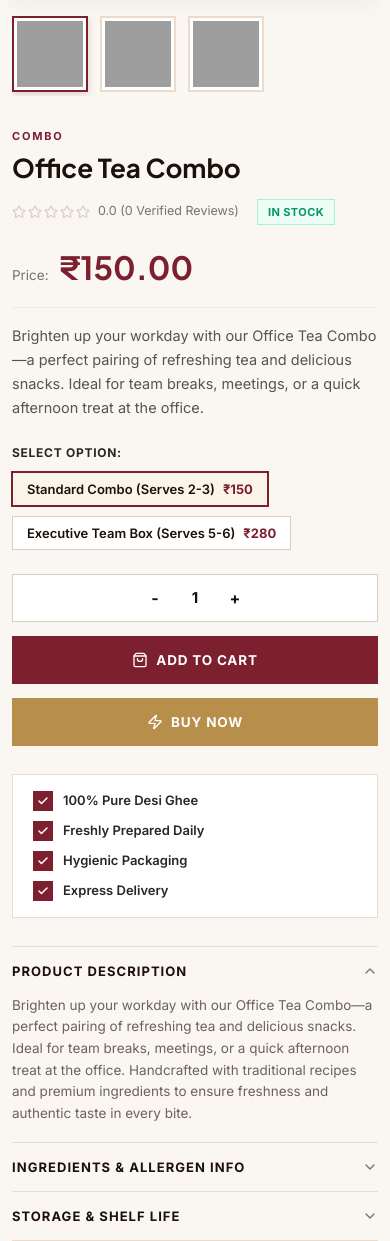
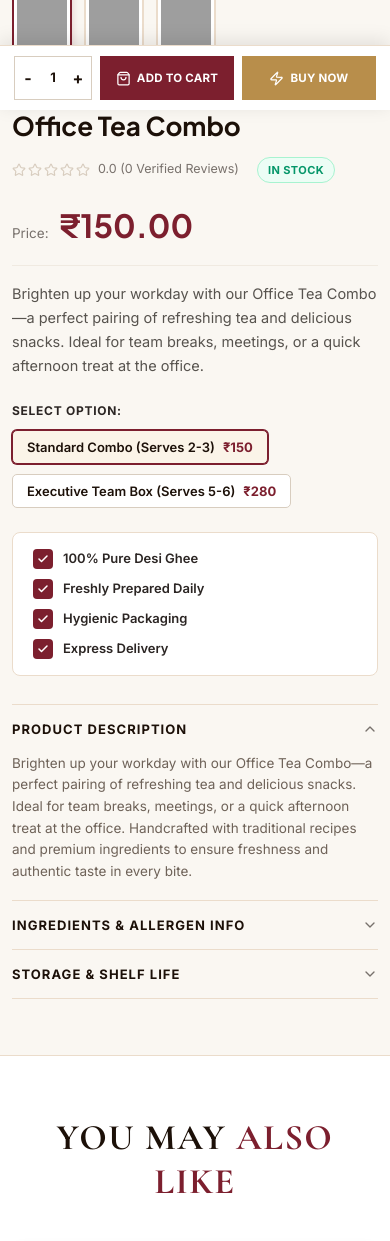
Before and after one commit to neosharma995/dayal-sweets, a Laravel app: page /product in a window 390 px wide. Shown: the part 734-1975 px from the top of the page. Run offline with Laravel 12, Linux system fonts and the light colour scheme; data comes from the database, SQL or seed files in the repository; style sheets or scripts are compiled from the project's sources; some libraries are stand-ins or nearby versions; some web fonts are replaced; grey boxes are pictures that could not be loaded.

Commit message:
style: update mobile layout and styling for product single page

```diff
--- a/resources/scss/pages/_product-single.scss
+++ b/resources/scss/pages/_product-single.scss
@@ -15,6 +15,10 @@
 
 .dayal-product-single-main {
     padding-bottom: 56px;
+
+    @media (max-width: 768px) {
+        padding-bottom: 90px;
+    }
 }
 
 // --------------------------------------------------------------------------
@@ -181,7 +185,7 @@
 // 02. Product Showcase Layout
 // --------------------------------------------------------------------------
 .dayal-product-showcase-section {
-    padding: 56px 0 64px;
+    padding: 30px 0 56px 0;
 
     .dayal-product-layout {
         display: grid;
@@ -247,6 +251,11 @@
                 overflow: hidden;
                 transition: all 0.2s ease;
                 flex-shrink: 0;
+
+                @media (max-width: 768px) {
+                    width: 60px;
+                    height: 60px;
+                }
 
                 img {
                     width: 100%;
@@ -325,7 +334,7 @@
 
             .product-stock-badge {
                 padding: 4px 10px;
-                border-radius: 0;
+                border-radius: 999px;
                 background: #ecfdf5;
                 color: #059669;
                 border: 1px solid #a7f3d0;
@@ -396,7 +405,7 @@
                     padding: 8px 14px;
                     background: #ffffff;
                     border: 1px solid #d8cdbf;
-                    border-radius: 0;
+                    border-radius: 5px;
                     cursor: pointer;
                     font-size: 13px;
                     transition: all 0.25s ease;
@@ -443,7 +452,7 @@
                 height: 48px;
 
                 .qty-btn {
-                    width: 40px;
+                    width: 36px;
                     height: 100%;
                     border: none;
                     border-radius: 0;
@@ -464,7 +473,7 @@
                 }
 
                 .qty-value {
-                    min-width: 40px;
+                    min-width: 34px;
                     text-align: center;
                     font-size: 15px;
                     font-weight: 700;
@@ -489,6 +498,13 @@
                 text-transform: uppercase;
                 cursor: pointer;
                 transition: all 0.25s ease;
+
+                svg {
+                    flex-shrink: 0;
+                    width: 16px;
+                    height: 16px;
+                    display: inline-block;
+                }
 
                 &:hover {
                     background: transparent;
@@ -527,6 +543,13 @@
                 cursor: pointer;
                 transition: all 0.25s ease;
 
+                svg {
+                    flex-shrink: 0;
+                    width: 16px;
+                    height: 16px;
+                    display: inline-block;
+                }
+
                 &:hover {
                     background: transparent;
                     color: #b88e4b;
@@ -534,17 +557,71 @@
                 }
             }
 
-            @media (max-width: 640px) {
-                flex-direction: column;
-                align-items: stretch;
+            @media (max-width: 768px) {
+                position: fixed;
+                bottom: 0;
+                left: 0;
+                right: 0;
+                width: 100%;
+                z-index: 999;
+                margin-bottom: 0;
+                padding: 10px 14px calc(10px + env(safe-area-inset-bottom, 0px));
+                background: #ffffff;
+                box-shadow: 0 -4px 18px rgba(0, 0, 0, 0.1);
+                border-top: 1px solid #ebdccb;
+                display: flex;
+                flex-direction: row;
+                align-items: center;
+                gap: 8px;
+                box-sizing: border-box;
 
                 .product-quantity-counter {
-                    justify-content: center;
+                    flex: 0 0 auto;
+                    height: 44px;
+                    border-radius: 0;
+
+                    .qty-btn {
+                        width: 26px;
+                    }
+
+                    .qty-value {
+                        min-width: 24px;
+                        font-size: 13px;
+                    }
                 }
 
-                .btn-add-to-cart,
+                .btn-add-to-cart {
+                    flex: 1 1 0;
+                    height: 44px;
+                    padding: 0 8px;
+                    font-size: 11.5px;
+                    letter-spacing: 0.02em;
+                    white-space: nowrap;
+                    gap: 6px;
+
+                    svg {
+                        flex-shrink: 0;
+                        width: 15px;
+                        height: 15px;
+                        display: inline-block;
+                    }
+                }
+
                 .btn-buy-now {
-                    width: 100%;
+                    flex: 1 1 0;
+                    height: 44px;
+                    padding: 0 8px;
+                    font-size: 11.5px;
+                    letter-spacing: 0.02em;
+                    white-space: nowrap;
+                    gap: 6px;
+
+                    svg {
+                        flex-shrink: 0;
+                        width: 15px;
+                        height: 15px;
+                        display: inline-block;
+                    }
                 }
             }
         }
@@ -556,7 +633,7 @@
             gap: 12px 24px;
             background: #ffffff;
             border: 1px solid #ebdccb;
-            border-radius: 0;
+            border-radius: 8px;
             padding: 16px 20px;
             margin-bottom: 28px;
 
@@ -568,7 +645,7 @@
                 .guarantee-check-icon {
                     width: 20px;
                     height: 20px;
-                    border-radius: 0;
+                    border-radius: 4px;
                     background: #7c1f2e;
                     color: #ffffff;
                     display: flex;
```
